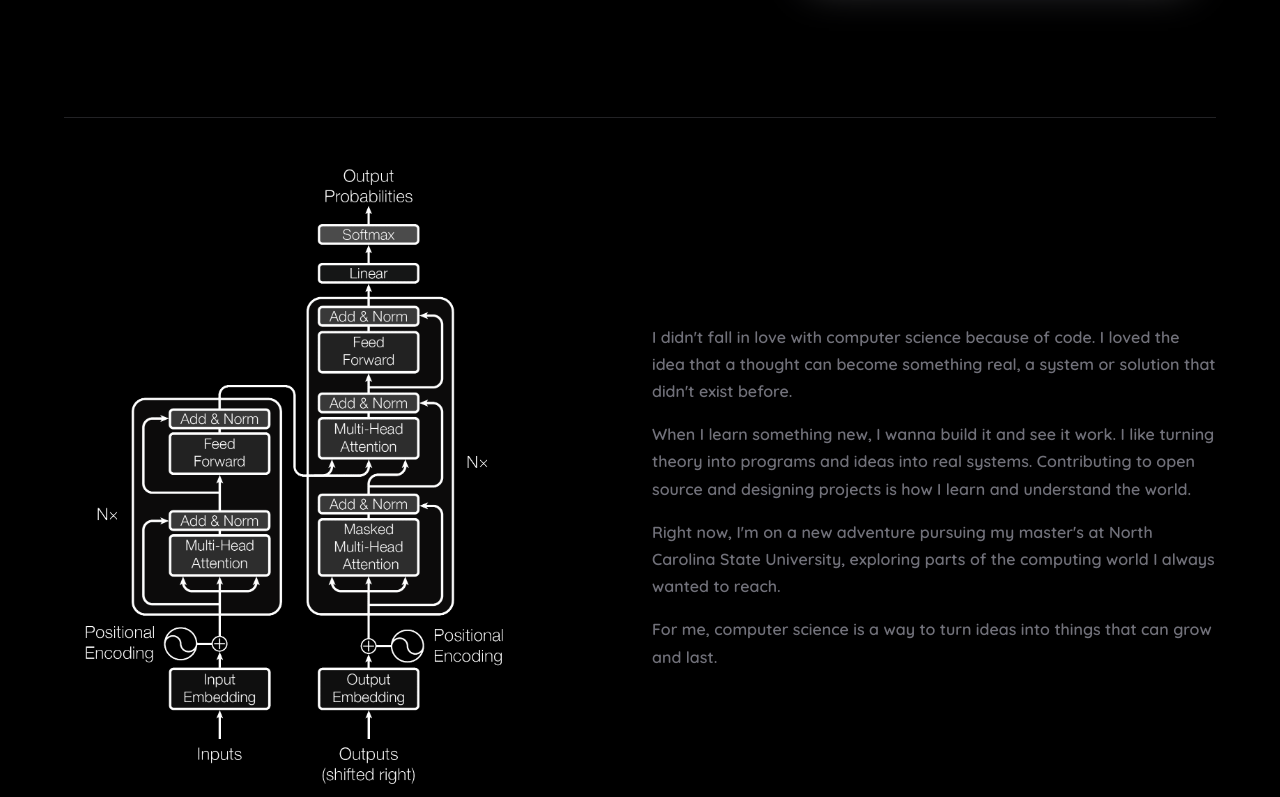
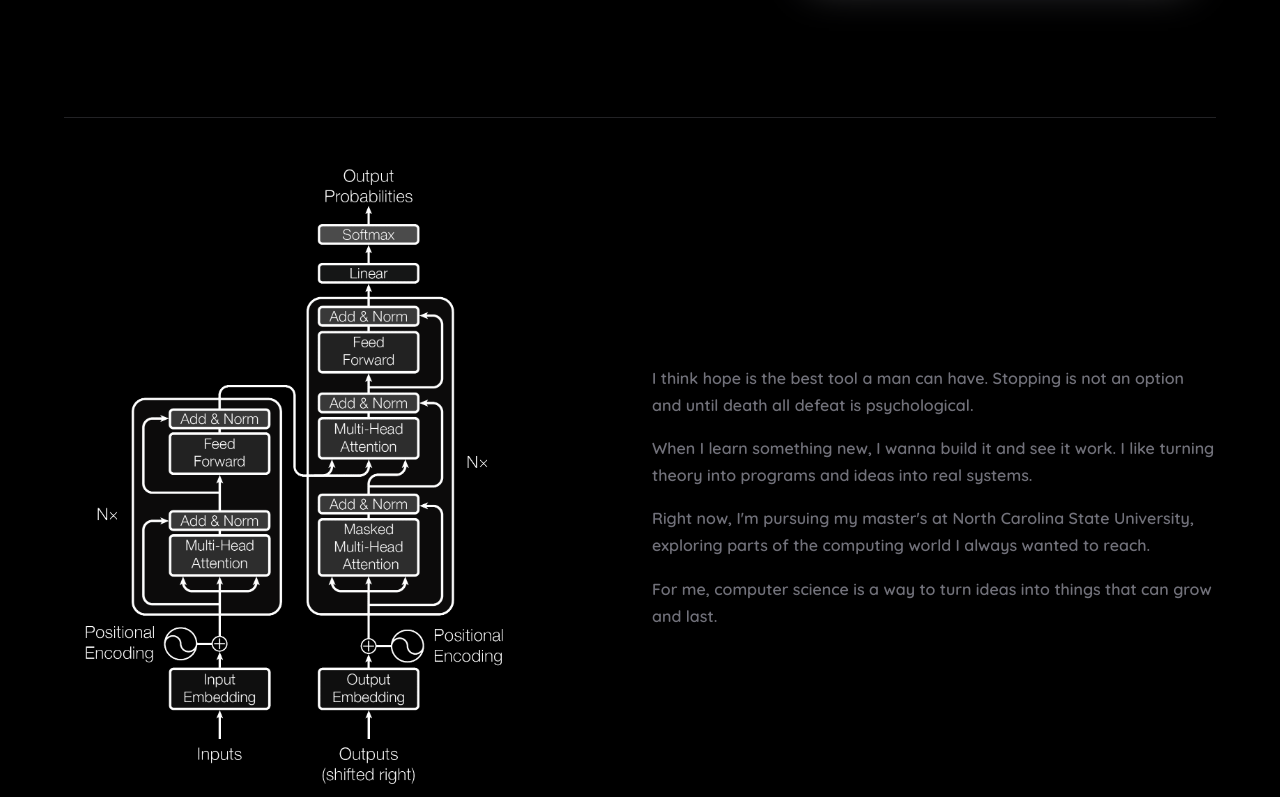
Before and after one commit to yashdive/me, a React (Vite) app: page / in a window 1280 px wide. Shown: the part 571-1368 px from the top of the page. Built offline with nearby package versions, Linux system fonts and the light colour scheme; the HTML template or start-up script is replaced by a standard one.

Commit message:
description changes

```diff
--- a/src/App.jsx
+++ b/src/App.jsx
@@ -423,18 +423,13 @@ export default function App() {
           </div>
           <div>
             <div className="max-w-[60ch] space-y-4 body-text text-muted">
+              <p>I think hope is the best tool a man can have. Stopping is not an option and until death all defeat is psychological.</p>
               <p>
-                I didn&apos;t fall in love with computer science because of code. I loved the idea
-                that a thought can become something real, a system or solution that didn&apos;t exist
-                before.
+                When I learn something new, I wanna build it and see it work. I like turning
+                theory into programs and ideas into real systems.
               </p>
               <p>
-                When I learn something new, I wanna build it and see it work. I like turning
-                theory into programs and ideas into real systems. Contributing to open source and
-                designing projects is how I learn and understand the world.
-              </p>
-              <p>
-                Right now, I&apos;m on a new adventure pursuing my master&apos;s at North Carolina State
+                Right now, I&apos;m pursuing my master&apos;s at North Carolina State
                 University, exploring parts of the computing world I always wanted to reach.
               </p>
               <p>
```
